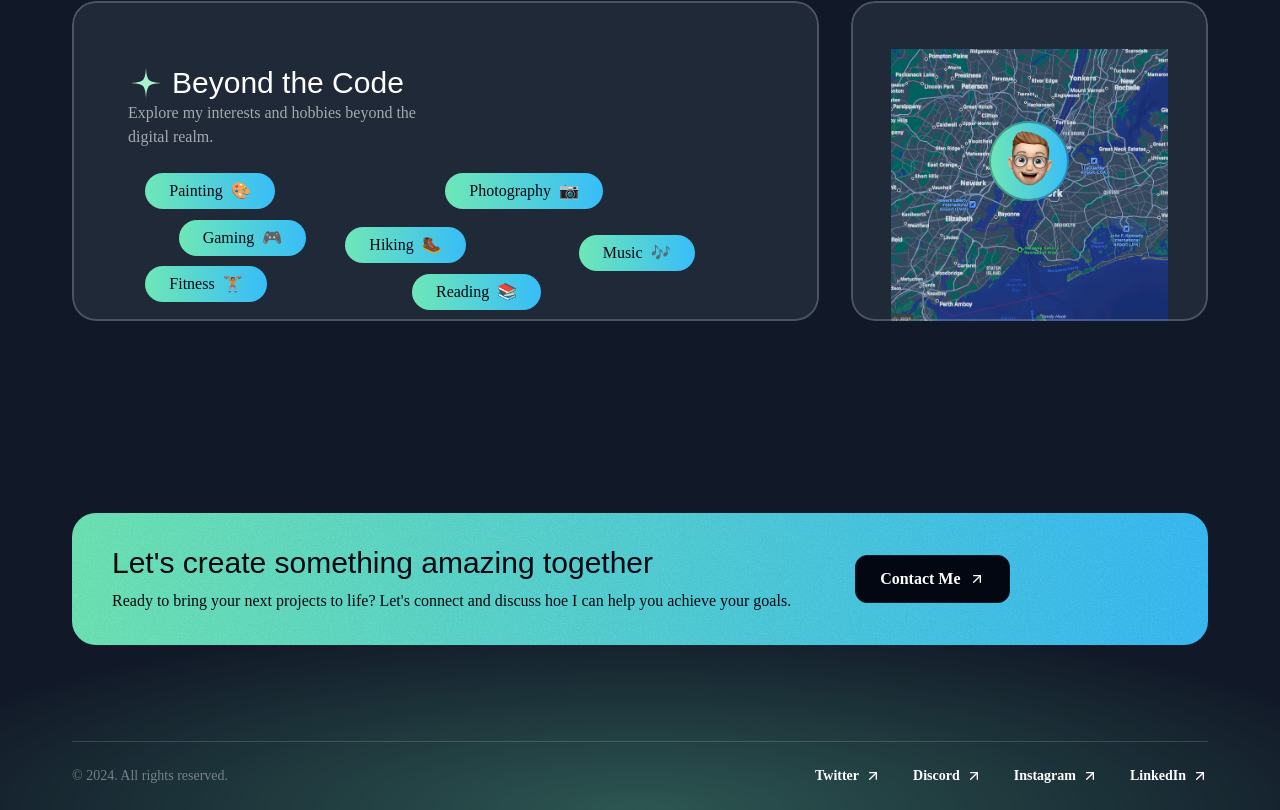
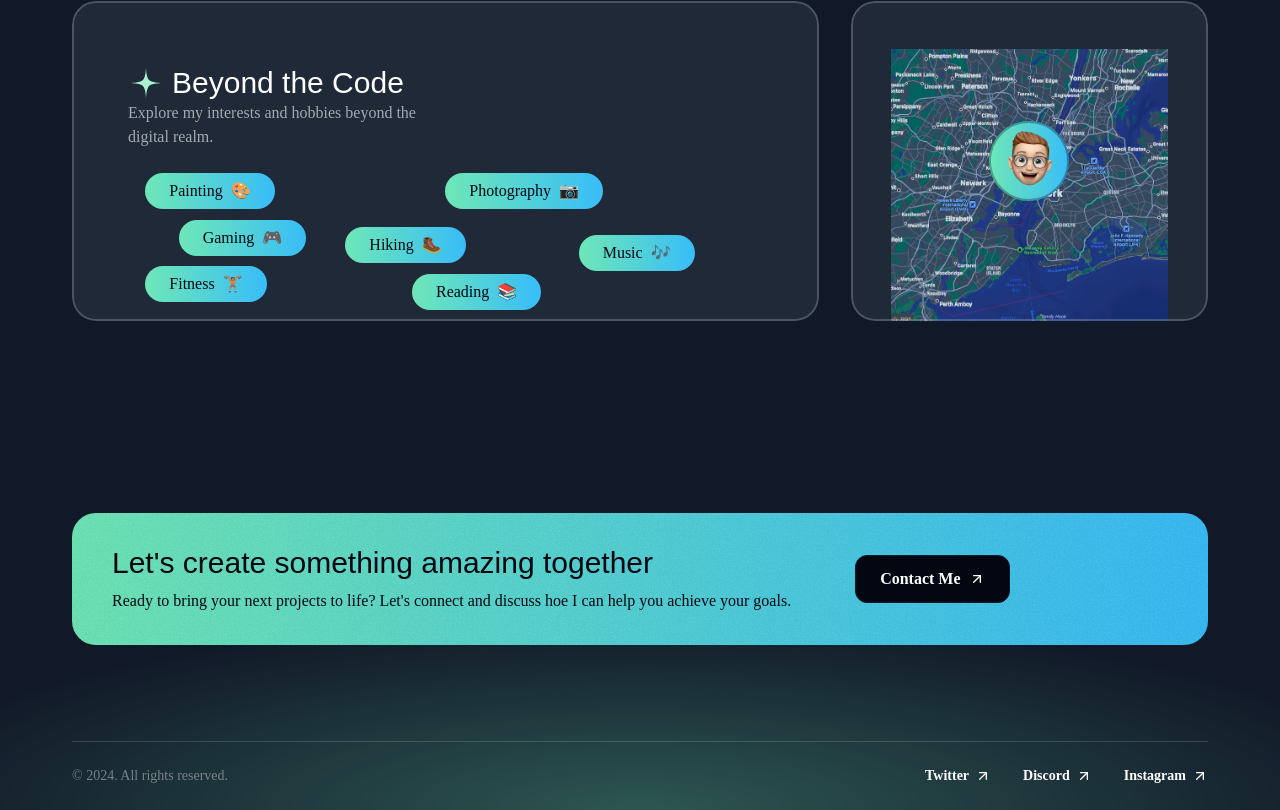
Before and after one commit to Mohan-b-dev/My_Portfolio, a Next.js app: page / in a window 1280 px wide. Shown: the part 4395-5205 px from the top of the page. Built offline with nearby package versions, Linux system fonts and the light colour scheme; a web font is replaced by a local one.

Commit message:
changed footerSection

```diff
--- a/src/sections/Footer.tsx
+++ b/src/sections/Footer.tsx
@@ -1,24 +1,19 @@
-import ArrowUpRightIcon from '@/assets/icons/arrow-up-right.svg'
+import ArrowUpRightIcon from "@/assets/icons/arrow-up-right.svg";
 
 const footerLinks = [
   {
-    title:'Twitter',
-    href:'#',
+    title: "Twitter",
+    href: "#",
   },
   {
-    title:'Discord',
-    href:'#',
+    title: "Discord",
+    href: "#",
   },
   {
-    title:'Instagram',
-    href:'#',
+    title: "Instagram",
+    href: "#",
   },
-  {
-    title:'LinkedIn',
-    href:'#',
-  },
-]
-
+];
 
 export const Footer = () => {
   return (
@@ -39,9 +34,9 @@ export const Footer = () => {
               </a>
             ))}
           </nav>
-          </div>
         </div>
-
+      </div>
+    <div></div>
     </footer>
   );
 };
```
